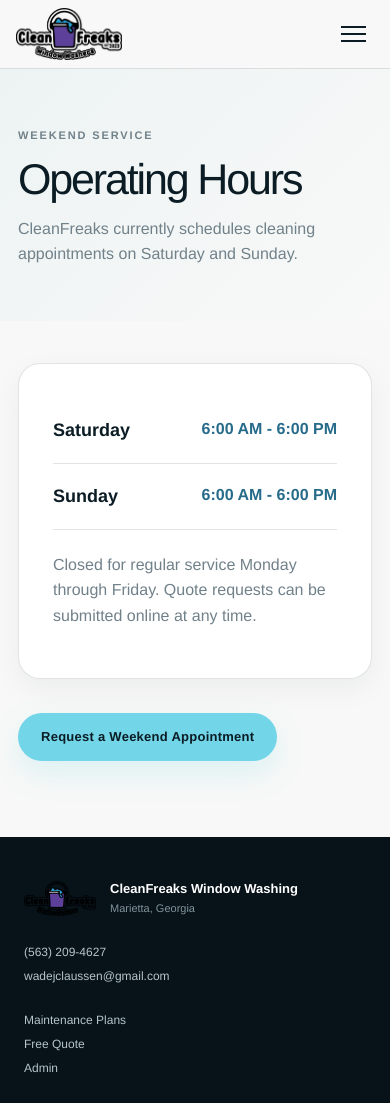
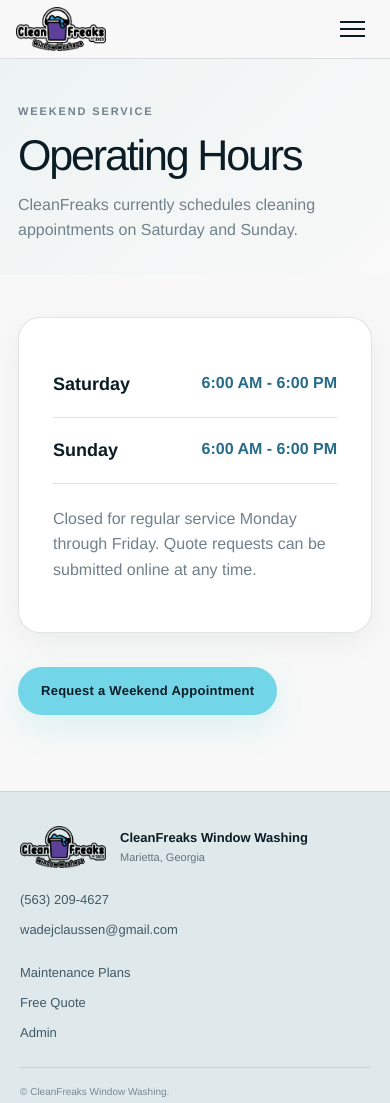
Before and after one commit to Wa-rgb-oss/CFWW, a plain HTML site: page operating-hours/index.html in a window 390 px wide. Shown: the top 1103 px of the page. Drawn offline with Linux system fonts and the light colour scheme; a script that the page names is missing.

Commit message:
Polish mobile header quote spacing and light footer

```diff
--- a/styles.css
+++ b/styles.css
@@ -580,3 +580,132 @@
 
   .form-card { padding: 24px 19px; }
 }
+
+/* Quote-page/mobile polish */
+.site-footer {
+  background: #dfe9ec;
+  color: var(--ink);
+  border-top: 1px solid rgba(11, 28, 37, .09);
+}
+.footer-brand strong {
+  color: var(--ink);
+}
+.footer-brand span {
+  color: #61747e;
+}
+.footer-contact a,
+.footer-links a {
+  color: #3f5965;
+}
+.footer-bottom {
+  border-top-color: rgba(11, 28, 37, .10);
+  color: #778890;
+}
+
+@media (max-width: 900px) {
+  .site-header .header-inner {
+    min-height: 62px;
+    padding: 5px 16px;
+  }
+
+  .site-header .brand {
+    width: 118px;
+    flex-basis: 118px;
+  }
+
+  .site-header .brand img {
+    max-height: 48px;
+    object-fit: contain;
+    object-position: left center;
+  }
+
+  .mobile-menu {
+    top: 62px;
+  }
+
+  /* Quote page should read as one continuous section on phones. */
+  .page-hero {
+    padding: 50px 18px 20px;
+  }
+
+  .quote-layout.page-content {
+    padding-top: 16px;
+  }
+
+  .quote-layout {
+    gap: 24px;
+  }
+
+  .quote-info h2 {
+    font-size: 34px;
+    line-height: 1.05;
+  }
+
+  .quote-info > p {
+    margin-top: 14px;
+  }
+
+  .site-footer {
+    padding: 34px 20px 24px;
+  }
+
+  .footer-main {
+    gap: 22px;
+  }
+
+  .footer-brand {
+    align-items: center;
+  }
+
+  .footer-brand img {
+    width: 86px;
+    max-height: 62px;
+  }
+
+  .footer-contact,
+  .footer-links {
+    gap: 9px;
+  }
+
+  .footer-contact a,
+  .footer-links a {
+    font-size: 13px;
+  }
+
+  .footer-bottom {
+    margin-top: 24px;
+    padding-top: 16px;
+  }
+}
+
+@media (max-width: 430px) {
+  .site-header .header-inner {
+    min-height: 58px;
+  }
+
+  .site-header .brand {
+    width: 110px;
+    flex-basis: 110px;
+  }
+
+  .site-header .brand img {
+    max-height: 44px;
+  }
+
+  .mobile-menu {
+    top: 58px;
+  }
+
+  .page-hero {
+    padding-top: 44px;
+    padding-bottom: 16px;
+  }
+
+  .quote-layout.page-content {
+    padding-top: 10px;
+  }
+
+  .quote-layout {
+    gap: 20px;
+  }
+}
```
